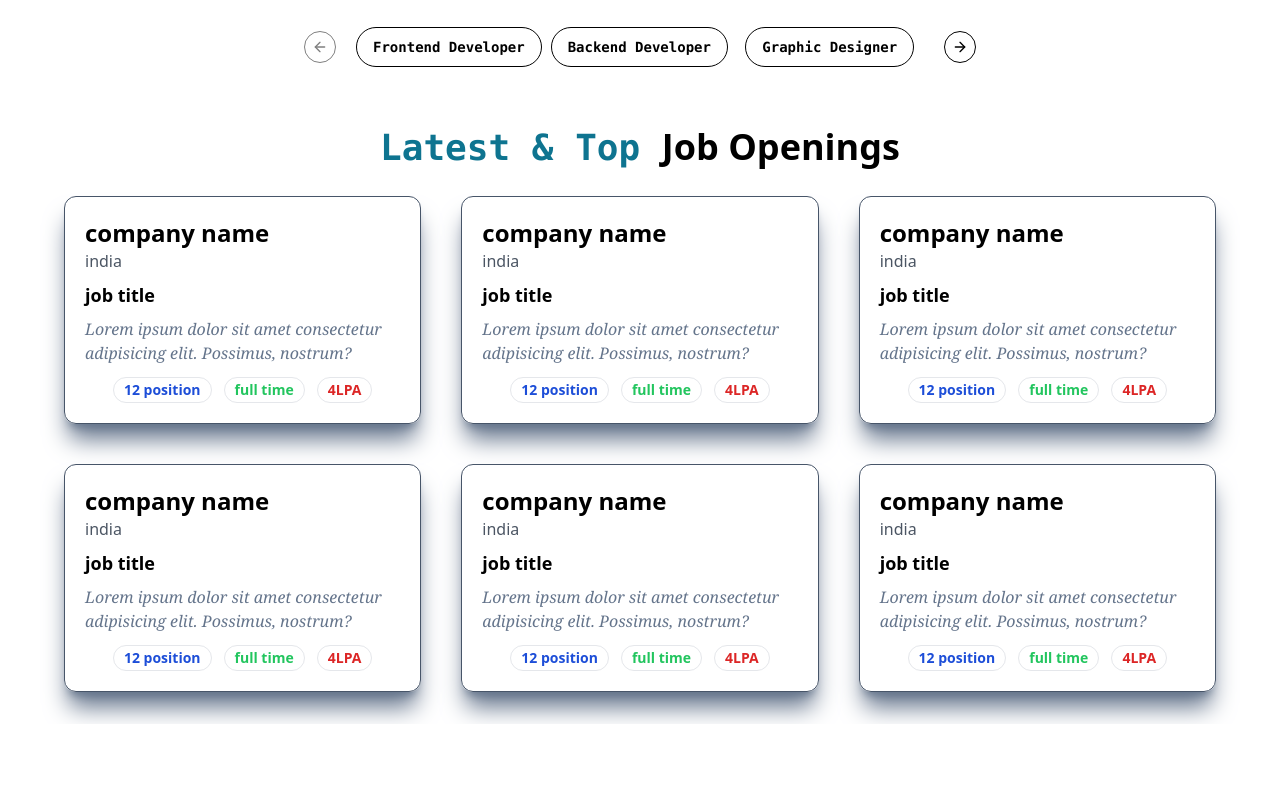
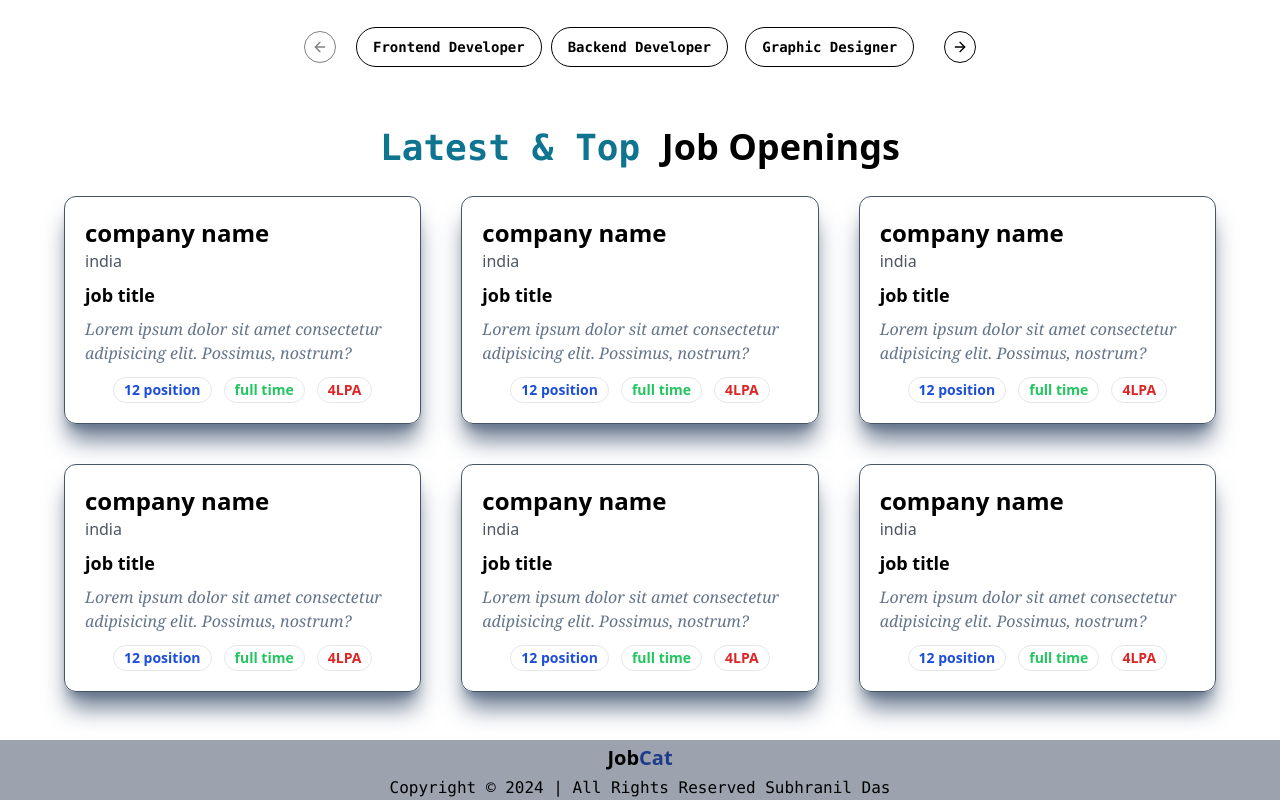
Before and after one commit to subhranil1101/job-portal, a React (Vite) app in the folder frontend/: page / in a window 1280 px wide. Shown: the part 413-1213 px from the top of the page. Before the commit the page ends 1137 px from the top, so only its background shows below. Built offline with nearby package versions, Linux system fonts and the light colour scheme.

Commit message:
footer complete

```diff
--- /dev/null
+++ b/frontend/src/components/Footer.jsx
@@ -0,0 +1,10 @@
+const Footer = () => {
+      return (
+            <div className="w-full text-center mt-10 text-base bg-gray-400 ">
+                  <div className="py-1 text-xl font-bold">Job<span className="text-blue-900">Cat</span></div>
+                  <div className="font-mono" >Copyright &copy; {new Date().getFullYear()} | All Rights Reserved Subhranil Das </div>
+            </div>
+      )
+}
+
+export default Footer
--- a/frontend/src/components/Home.jsx
+++ b/frontend/src/components/Home.jsx
@@ -2,6 +2,7 @@ import CategoryCarousel from "./CategoryCarousel"
 import HeroSection from "./HeroSection"
 import Navbar from "./shared/Navbar"
 import LatestJobs from "./LatestJobs"
+import Footer from "./Footer"
 
 const Home = () => {
       return (
@@ -10,6 +11,7 @@ const Home = () => {
                   <HeroSection />
                   <CategoryCarousel />
                   <LatestJobs />
+                  <Footer />
             </div>
       )
 }
```
